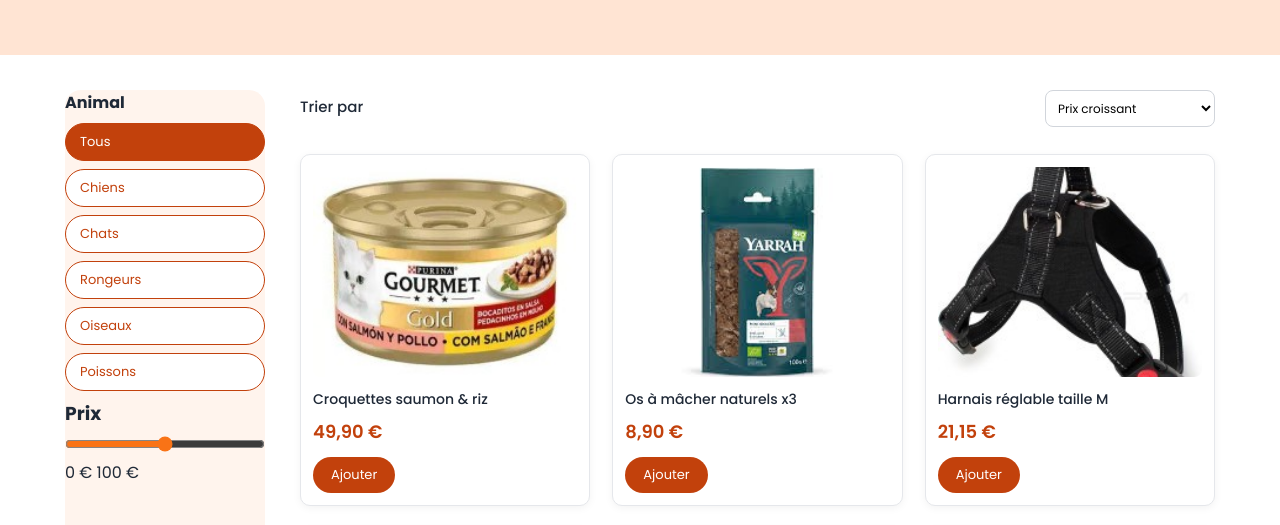
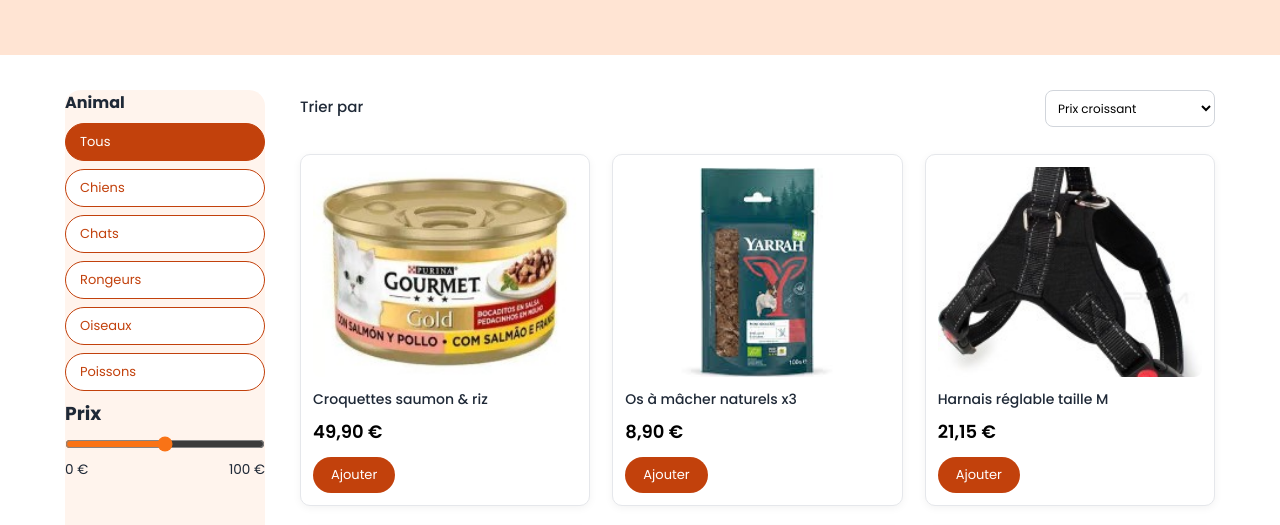
Before and after one commit to mariembaji02/PetNest, a plain HTML site: page catalogue.html in a window 1280 px wide. Shown: the part 221-746 px from the top of the page. Drawn offline with Linux system fonts and the light colour scheme.

Commit message:
fixation du slide range

```diff
--- a/style.css
+++ b/style.css
@@ -34,7 +34,7 @@
   border-bottom: 1px solid #e5e7eb;
 }
 
-.actif-button  {
+.actif-button {
   text-decoration: underline;
   color: #c2410c !important;
 }
@@ -150,6 +150,12 @@
   margin: 25px 15px;
 }
 
+.range-slide {
+  display: flex;
+  font-size: 0.85rem;
+  justify-content: space-between;
+}
+
 .filterbuttons {
   display: flex;
   flex-wrap: wrap;
@@ -251,7 +257,7 @@
 .Price {
   font-size: 18px;
   font-weight: 600;
-  color: #c2410c;
+  color: black;
   margin-top: 8px;
 }
 
@@ -548,19 +554,12 @@
     scale: 1.05;
   }
 
-
-
   .range {
-    accent-color: #F97316;
+    accent-color: #f97316;
     border-radius: 1rem;
   }
 
-  .min-range {
 
-  }
-
-  .max-range {
-  }
 
   .Shop {
     grid-template-columns: repeat(3, 1fr);
```
